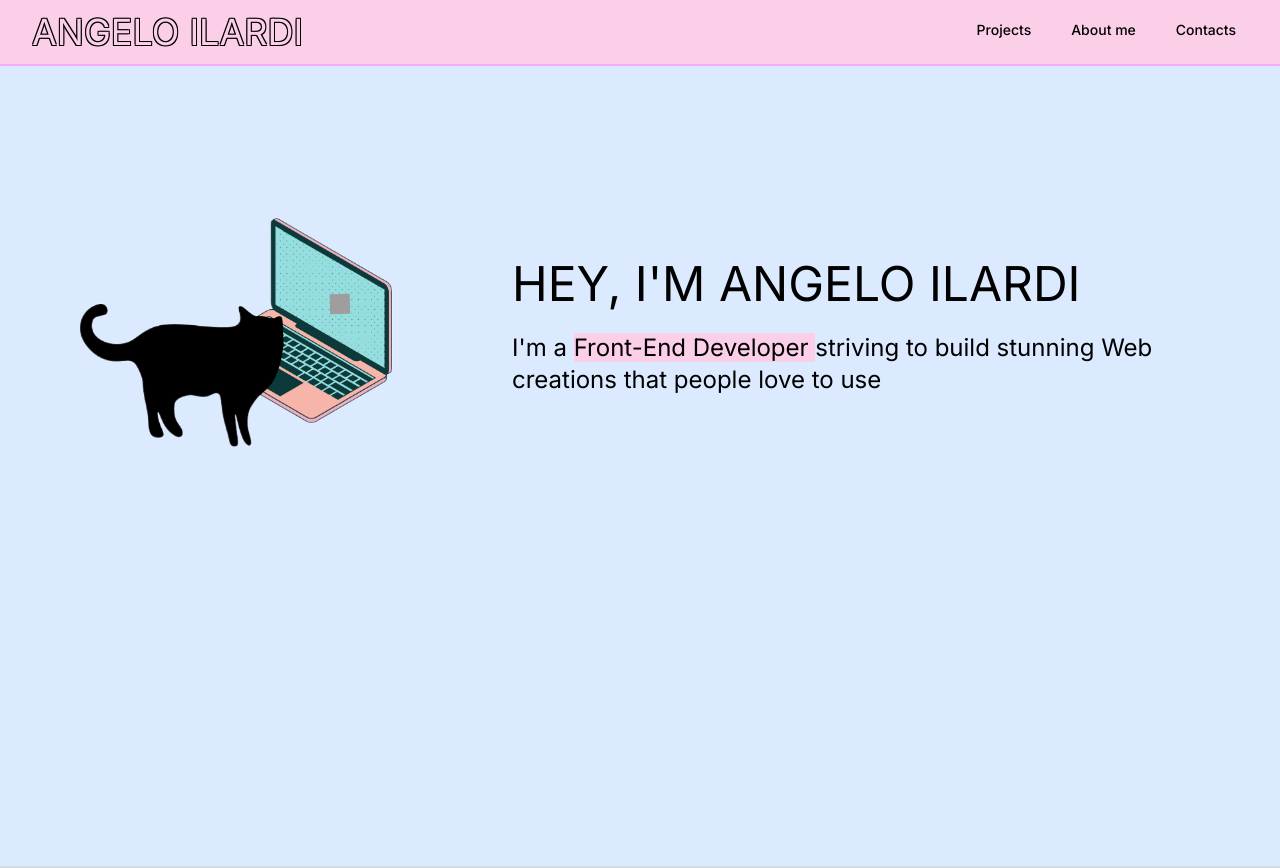
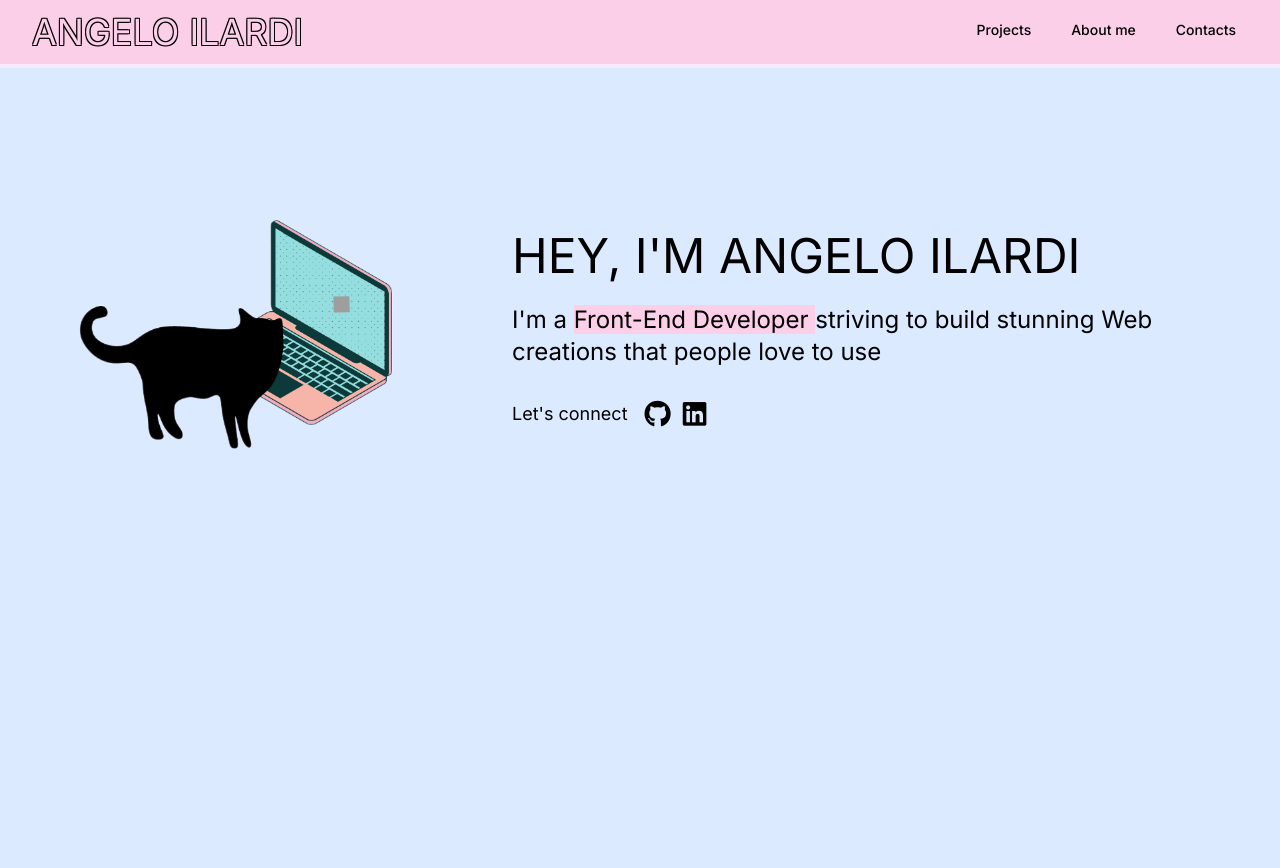
Before and after one commit to angeloilardi/new-portfolio, a Next.js app: page / in a window 1280 px wide. Built offline with nearby package versions, Linux system fonts and the light colour scheme; grey boxes are pictures that could not be loaded.

Commit message:
added links to home

```diff
--- a/app/aboutme/page.tsx
+++ b/app/aboutme/page.tsx
@@ -25,13 +25,13 @@ export default function AboutMe() {
             <p className="mb-3">
               I love to be an early adopter and I&apos;m never scared to try new
               things out. As a matter of fact, my approach to coding started as
-              a game (I built a web page as a tribute to my favourite band).
+              a game (I built a web page as a tribute to my favourite band just for fun).
             </p>
             <p className="mb-3">
               I&apos;m a big fan of live music, art, tennis and Korean food.
             </p>
             <p className="mb-3">
-              If you have you would like to talk about, feel free to hit me
+              If you're a fellow developer and you have you would like to talk about, feel free to hit me
               up. All topics are welcomed!
             </p>
             <p>
@@ -42,7 +42,7 @@ export default function AboutMe() {
               >
                 <u>dowload my CV</u>
               </a>{" "}
-              for any work-related queries.
+              if you are a looking for a developer to join your team.
             </p>
           </div>
           <div className="profile-pic basis-1/2 flex align-middle">
@@ -63,7 +63,7 @@ export default function AboutMe() {
           <h1 className="text-center pb-8 outline-text text-white text-2xl">
             MY TECH STACK
           </h1>
-          <div className="flex flex-row flex-wrap">
+          <div className="flex flex-row flex-wrap justify-center">
             {icons.map((icon) => {
               return (
                 <TechStackIcon
--- a/app/components/ContactForm.tsx
+++ b/app/components/ContactForm.tsx
@@ -68,7 +68,7 @@ export default function Form() {
               <i className="fa-regular fa-envelope fa-lg"></i>
             </a>{" "}
             or message me via{" "}
-            <a href="https://www.linkedin.com/in/angelo-ilardi/">
+            <a href="https://www.linkedin.com/in/angelo-ilardi/" target="_blank">
               <i className="fa-brands fa-linkedin fa-lg"></i>
             </a>
           </p>
--- a/app/components/Navbar.tsx
+++ b/app/components/Navbar.tsx
@@ -21,7 +21,7 @@ function classNames(...classes: string[]) {
 export default function Navbar() {
   const pathname = usePathname();
   return (
-    <Disclosure as="nav" className="bg-pink-200 border-b-2 border-b-fuchsia-300">
+    <Disclosure as="nav" className="bg-pink-200 border-b-4 border-b-fuchsia-100">
       {({ open }) => (
         <>
           <div className="mx-auto max-w-7xl px-2 sm:px-6 lg:px-8">
--- a/app/components/ProjectCard.tsx
+++ b/app/components/ProjectCard.tsx
@@ -18,7 +18,7 @@ export default function ProjectCard({
       </a>
       <div className="p-5 flex flex-col basis-1/2 shrink-1 max-w-sm justify-center">
         <a href={url}>
-          <h5 className="mb-2 text-2xl font-bold tracking-tight text-gray-900 dark:text-white">
+          <h5 className="mb-2 text-2xl font-bold tracking-tight text-gray dark:text-white">
             {name.toUpperCase()}
           </h5>
         </a>
@@ -28,7 +28,7 @@ export default function ProjectCard({
         <div className="mt-auto mb-2">
           <a
             href={url}
-            className="inline-flex items-center px-3 py-2 text-sm font-medium text-center text-white bg-blue-400 rounded-lg hover:bg-blue-600 focus:ring-4 focus:outline-none focus:ring-blue-300 dark:bg-blue-600 dark:hover:bg-blue-700 dark:focus:ring-blue-800"
+            className="inline-flex items-center px-3 py-2 text-sm font-medium text-center text-white bg-gray-800 rounded-lg hover:bg-blue-600 focus:ring-4 focus:outline-none focus:ring-blue-300 dark:bg-blue-600 dark:hover:bg-blue-700 dark:focus:ring-blue-800"
           >
             Visit Website
             <svg
@@ -49,7 +49,7 @@ export default function ProjectCard({
         <div className="">
           <a
             href={gh}
-            className="inline-flex items-center px-3 py-2 text-sm font-medium text-center text-white bg-blue-400 rounded-lg hover:bg-blue-600 focus:ring-4 focus:outline-none focus:ring-blue-300 dark:bg-blue-600 dark:hover:bg-blue-700 dark:focus:ring-blue-800"
+            className="inline-flex items-center px-3 py-2 text-sm font-medium text-center text-white bg-gray-800 rounded-lg hover:bg-blue-600 focus:ring-4 focus:outline-none focus:ring-blue-300 dark:bg-blue-600 dark:hover:bg-blue-700 dark:focus:ring-blue-800"
           >
             View repository{" "}
             <i
--- a/app/globals.css
+++ b/app/globals.css
@@ -40,25 +40,21 @@ body {
   opacity: 0;
 }
 
-@media only screen and (max-width: 300px) {
+@media only screen and (min-width:301px) and (max-width: 350px) {
+  #fish {
+    width: 13px;
+    height: 13px;
+  }
+}
+
+@media only screen and (min-width:225px) and (max-width: 300px) {
   #fish {
     width: 10px;
     height: 10px;
   }
 }
 
-@media only screen and (max-width: 350px) {
-  #fish {
-    width: 15px;
-    height: 15px;
-  }
-}
 
-/* @keyframes swim {
-	0% {margin-left: -20%}
-	90% {margin-left: 140%;}
-	100% {margin-left: 140%;}
-} */
 
 @keyframes swim {
   0% {
@@ -72,7 +68,7 @@ body {
     transform: translate(-60%, 0) rotate(-3deg);
   }
   30% {
-    transform: translate(-40%, 0) rotate(0deg);
+    transform: translate(-40%, -20%) rotate(0deg);
   }
   40% {
     transform: translate(-20%, 0) rotate(-3deg);
--- a/app/page.tsx
+++ b/app/page.tsx
@@ -13,11 +13,25 @@ export default function Home() {
               <h1 className="text-black text-5xl">
                 HEY, I&apos;M ANGELO ILARDI
               </h1>
-              <p className="mt-6 text-black text-2xl">
+              <h2 className="mt-6 text-black text-2xl mb-8">
                 I&apos;m a{" "}
                 <span className="bg-pink-200">Front-End Developer </span>
                 striving to build stunning Web creations that people love to use
-              </p>
+              </h2>
+              <h3 className='text-lg'>
+                Let's connect{" "}
+                <span>
+                  <a href="https://github.com/angeloilardi" target="_blank">
+                    <i className="fa-brands fa-github fa-xl m-3"></i>
+                  </a>
+                  <a
+                    href="https://www.linkedin.com/in/angelo-ilardi/"
+                    target="_blank"
+                  >
+                    <i className="fa-brands fa-linkedin fa-xl"></i>
+                  </a>
+                </span>{" "}
+              </h3>
             </div>
             <div className="relative shrink-0">
               <img
@@ -31,7 +45,7 @@ export default function Home() {
                 id="fish"
                 src="https://img.icons8.com/ios-glyphs/30/fish.png"
                 alt="fish swimming inside the laptop screen"
-                className="absolute top-2/4 right-1/4 rotate-12 w-5 h-5 max-w-full"
+                className="absolute top-2/4 right-1/4 rotate-12 w-4 h-4 max-w-full"
               />
             </div>
           </div>
```
